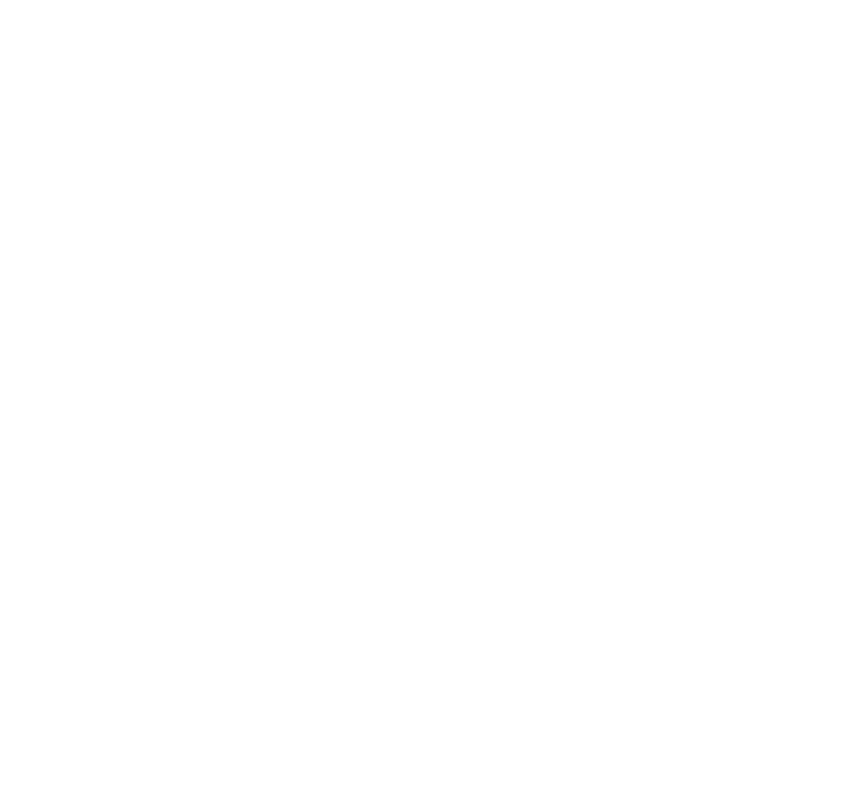
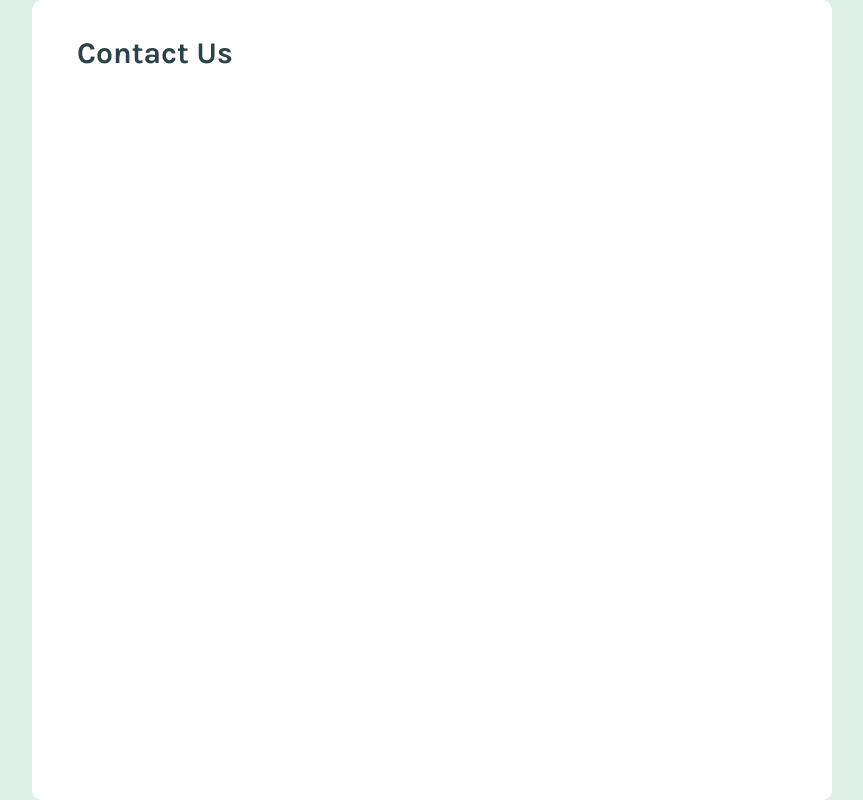
Before and after one commit to MikeZuck1/ContactForm, a website: page public/index.html in a window 1280 px wide. Shown: the whole page, without its empty margins (208-1071 px from the left). Drawn offline with Linux system fonts and the light colour scheme.

Commit message:
I worked on container, background & color.

```diff
--- a/public/index.html
+++ b/public/index.html
@@ -9,10 +9,33 @@
     <link rel="stylesheet" href="/styles/styles.css">
 </head>
 <body>
+
+    <!-- MAIN SECTION -->
+
     <main>
+
+        <!-- MAIN CONTAINER -->
+
         <div class="container">
+            <h3>Contact Us</h3>
+
+            <!-- FORM CONTAINER -->
+
+            <div class="form-contact">
+
+                <!-- FORM CONTAINER -->
+
+                <form action="">
+
+                    <!-- Form elements will go here -->
+
+
+                </form>
+
+            </div>
 
         </div>
+
     </main>
 </body>
 </html>
--- a/styles/styles.css
+++ b/styles/styles.css
@@ -0,0 +1,67 @@
+@import url('https://fonts.googleapis.com/css2?family=Karla:ital,wght@0,200..800;1,200..800&display=swap');
+
+* {
+    margin: 0;
+    padding: 0;
+    box-sizing: border-box;
+}
+
+:root {
+    /* ### Primary */
+    --color-main-color: hsl(148, 38%, 91%); /* Green 200 (lighter) */
+    --color-secondary-color: hsl(69, 82%, 27%); /* Green 600 (medium) */
+    --color-third-color: hsl(0, 66%, 54%); /* Red */
+
+    /* ### Neutral */
+    --color-fourth-color: hsl(0, 0%, 100%); /* White */
+    --color-fith-color: hsl(186, 15%, 59%); /* Grey 500 (medium) */
+    --color-sixth-color: hsl(187, 24%, 22%); /* Grey 900 (darker) */
+
+    /* ## Typography */
+    --font-family-main: "Karla", sans-serif; /* Font family */
+    --font-size-base: 16px; /* Base font size */
+    --font-optical-sizing: auto; /* Normal font weight */
+    --font-weight-normal: 400; /* Normal font weight */
+    --font-weight-bold: 700;  /* Bold font weight */
+    --font-style: normal; /* Standard font style */
+
+    /* ### Spacing */
+    --spacing-small: 8px;
+    --spacing-medium: 16px;
+    --spacing-large: 24px;
+
+    /* ### Others */
+    --border-radius: 10px;
+}
+
+/* BODY */
+
+body {
+    background: var(--color-main-color);
+}
+
+/* MAIN CONTAINER */
+
+main {
+    min-height: 100vh;
+    display: flex;
+    align-items: center;
+    justify-content: center;
+}
+
+/* CONTAINER */
+
+.container {
+    background: var(--color-fourth-color);
+    width: 50rem;
+    height: 50rem;
+    border-radius: var(--border-radius);
+}
+
+.container h3 {
+    font-family: var(--font-family-main);
+    font-size: 30px;
+    margin-top: 35px;
+    margin-left: 45px;
+    color: var(--color-sixth-color);
+}
```
Also changed, not shown: README.md, contact-form-main/style-guide.md (line endings or trailing spaces).
